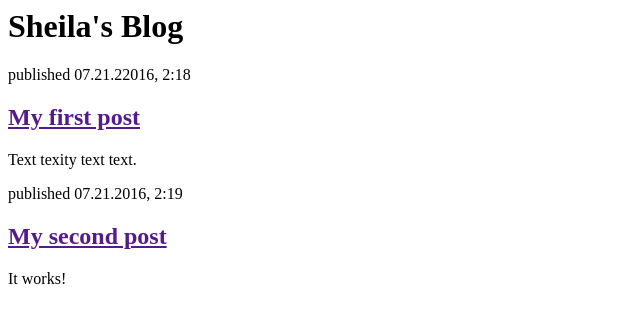
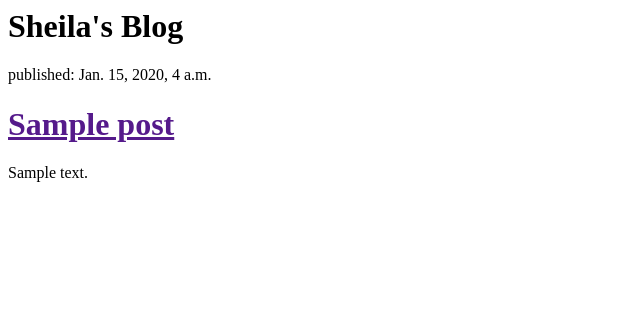
Before and after one commit to shmajum/my-first-blog, a Django app: template blog/templates/blog/post_list.html in a window 1280 px wide. Shown: the top 323 px of the page, without its empty margins (0-640 px from the left). Run offline with Django 3.2, Linux system fonts and the light colour scheme; the template is opened without the code that fills it: values that come from a table or form of the project are taken from there, others are empty; tables that the repository leaves empty hold one stand-in row (values such as "Sample post").

Commit message:
modified templates to display posts from database.

```diff
--- a/blog/templates/blog/post_list.html
+++ b/blog/templates/blog/post_list.html
@@ -4,21 +4,19 @@
       Sheila's blog
     </title>
   </head>
-  <body>
+
     <div>
     <h1>Sheila's Blog</h1>
     </div>
 
+        {% for post in posts %}
     <div>
-    <p>published 07.21.22016, 2:18</p>
-    <h2><a href="">My first post</a></h2>
-      <p>Text texity text text.</p>
+
+      <p>published: {{ post.published_date }}</p>
+      <h1><a href="">{{ post.title }}</a></h1>
+      <p>{{ post.text|linebreaksbr }}</p>
+
     </div>
-
-    <div>
-    <p>published 07.21.2016, 2:19</p>
-    <h2><a href="">My second post</a></h2>
-    <p>It works!</p>
-    </div>
+      {% endfor %}
   </body>
 </html>
--- a/blog/views.py
+++ b/blog/views.py
@@ -1,4 +1,7 @@
 from django.shortcuts import render
+from django.utils import timezone
+from .models import Post
 
 def post_list(request):
-    return render(request, 'blog/post_list.html', {})
+    posts = Post.objects.filter(published_date__lte=timezone.now()).order_by('published_date')
+    return render(request, 'blog/post_list.html', {'posts' : posts})
```
